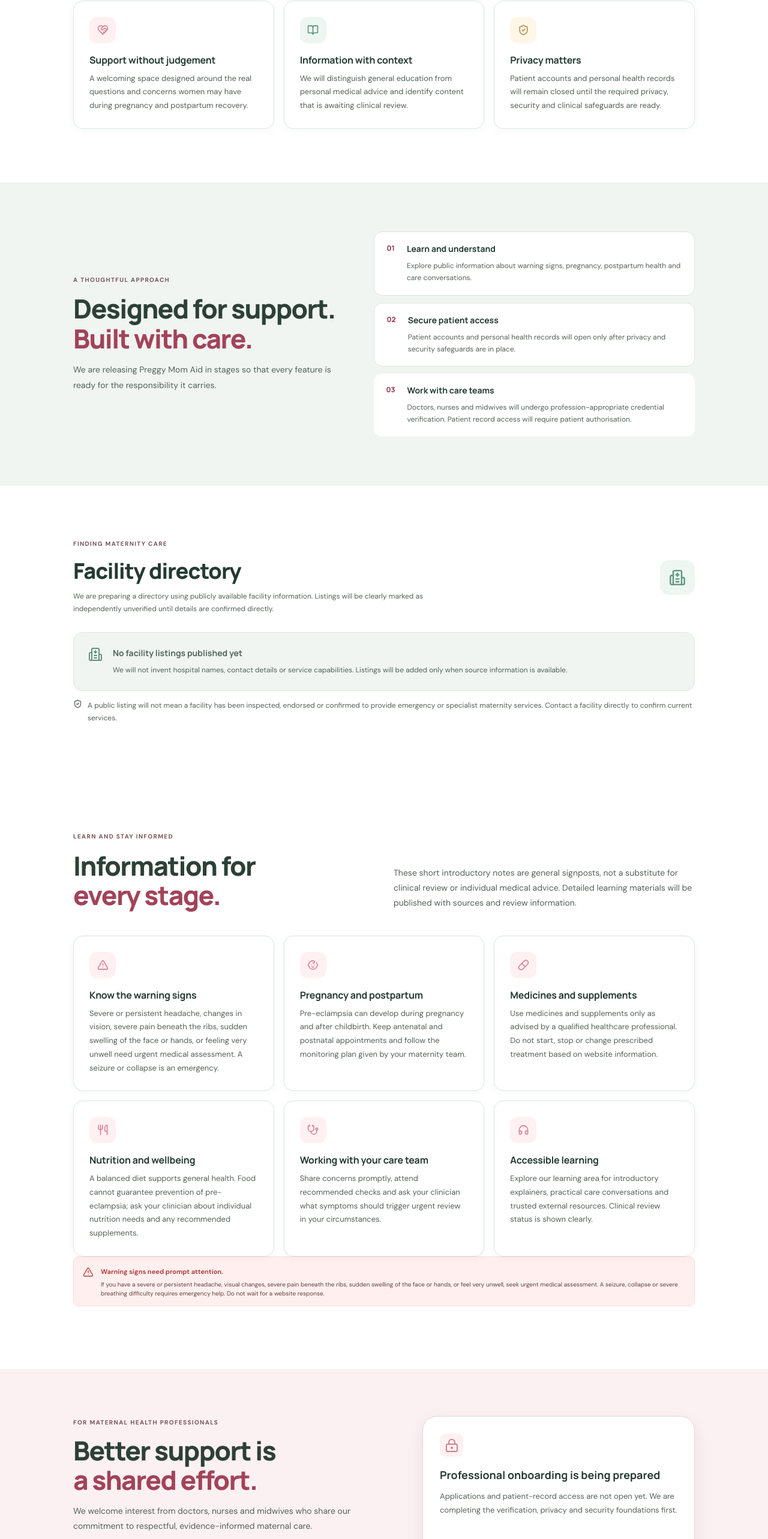
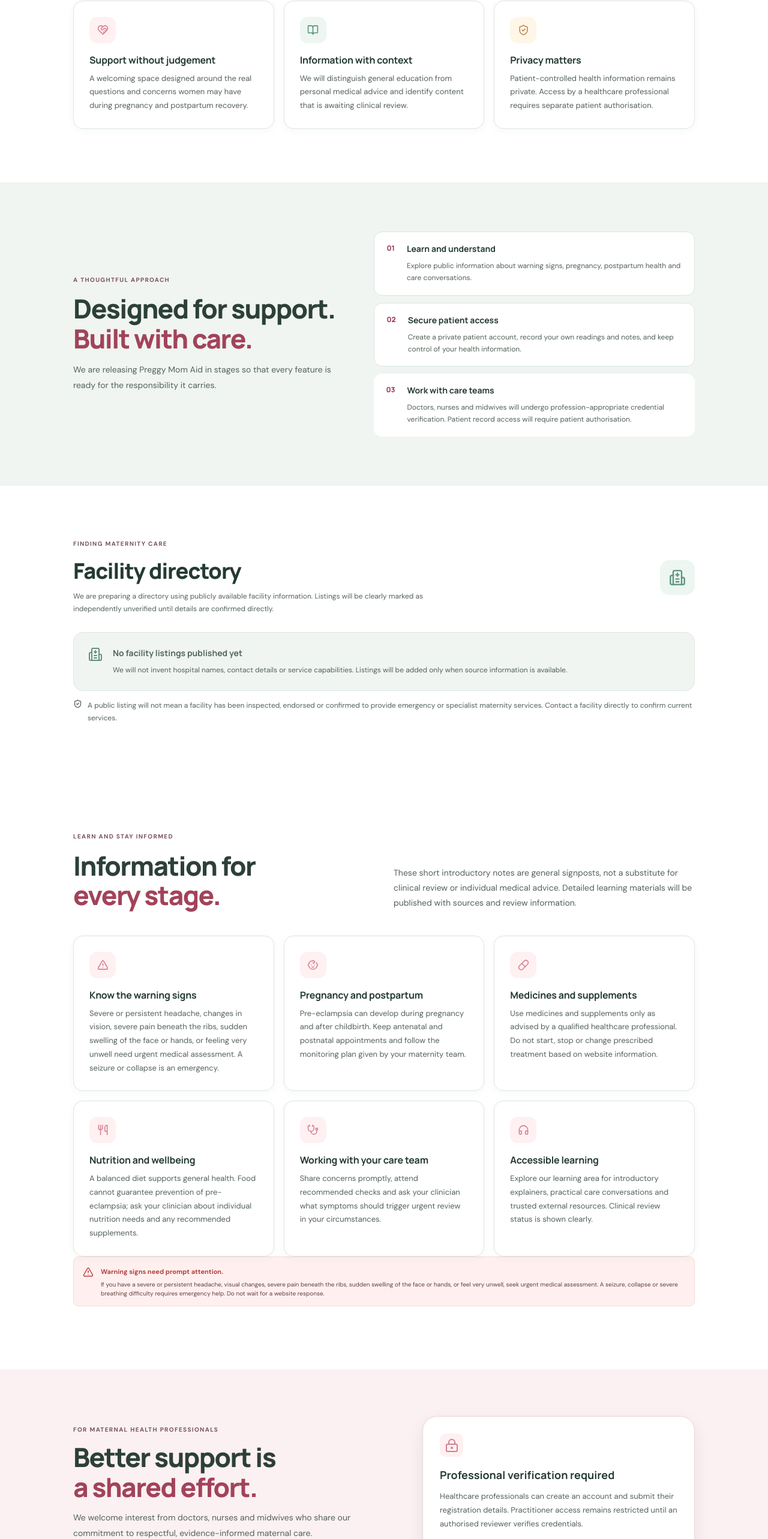
Before and after one commit to Adelegan-JD/preggy-mom-aid, a Next.js app: page / in a window 1280 px wide. Shown: the part 1079-3645 px from the top of the page at 60% size. Built offline with nearby package versions, Linux system fonts and the light colour scheme.

Commit message:
copy: align public site with patient and practitioner account rollout

```diff
--- a/app/page.tsx
+++ b/app/page.tsx
@@ -97,7 +97,7 @@ export default function HomePage() {
         <div className="mission-grid">
           <article><span className="mission-icon pink-icon"><HeartHandshake /></span><h3>Support without judgement</h3><p>A welcoming space designed around the real questions and concerns women may have during pregnancy and postpartum recovery.</p></article>
           <article><span className="mission-icon green-icon"><BookOpen /></span><h3>Information with context</h3><p>We will distinguish general education from personal medical advice and identify content that is awaiting clinical review.</p></article>
-          <article><span className="mission-icon gold-icon"><ShieldCheck /></span><h3>Privacy matters</h3><p>Patient accounts and personal health records will remain closed until the required privacy, security and clinical safeguards are ready.</p></article>
+          <article><span className="mission-icon gold-icon"><ShieldCheck /></span><h3>Privacy matters</h3><p>Patient-controlled health information remains private. Access by a healthcare professional requires separate patient authorisation.</p></article>
         </div>
       </section>
 
@@ -106,7 +106,7 @@ export default function HomePage() {
           <div><div className="section-kicker">A THOUGHTFUL APPROACH</div><h2>Designed for support.<br /><em>Built with care.</em></h2><p>We are releasing Preggy Mom Aid in stages so that every feature is ready for the responsibility it carries.</p></div>
           <div className="how-steps">
             <div><span>01</span><section><b>Learn and understand</b><p>Explore public information about warning signs, pregnancy, postpartum health and care conversations.</p></section></div>
-            <div><span>02</span><section><b>Secure patient access</b><p>Patient accounts and personal health records will open only after privacy and security safeguards are in place.</p></section></div>
+            <div><span>02</span><section><b>Secure patient access</b><p>Create a private patient account, record your own readings and notes, and keep control of your health information.</p></section></div>
             <div><span>03</span><section><b>Work with care teams</b><p>Doctors, nurses and midwives will undergo profession-appropriate credential verification. Patient record access will require patient authorisation.</p></section></div>
           </div>
         </div>
@@ -131,11 +131,11 @@ export default function HomePage() {
       </section>
 
       <section className="professional-section" id="professionals">
-        <div className="professional-copy"><div className="section-kicker">FOR MATERNAL HEALTH PROFESSIONALS</div><h2>Better support is<br /><em>a shared effort.</em></h2><p>We welcome interest from doctors, nurses and midwives who share our commitment to respectful, evidence-informed maternal care.</p><p>Professional accounts will require credential verification. Access to a patient's records will require that patient's separate authorisation.</p></div>
-        <div className="professional-card"><div className="professional-card-icon"><LockKeyhole /></div><h3>Professional onboarding is being prepared</h3><p>Applications and patient-record access are not open yet. We are completing the verification, privacy and security foundations first.</p><a href="#contact">Register your interest <ArrowRight size={16} /></a></div>
+        <div className="professional-copy"><div className="section-kicker">FOR MATERNAL HEALTH PROFESSIONALS</div><h2>Better support is<br /><em>a shared effort.</em></h2><p>We welcome interest from doctors, nurses and midwives who share our commitment to respectful, evidence-informed maternal care.</p><p>Professional accounts require registration checks. Access to a patient's records requires that patient's separate authorisation.</p></div>
+        <div className="professional-card"><div className="professional-card-icon"><LockKeyhole /></div><h3>Professional verification required</h3><p>Healthcare professionals can create an account and submit their registration details. Practitioner access remains restricted until an authorised reviewer verifies credentials.</p><a href="#contact">Register your interest <ArrowRight size={16} /></a></div>
       </section>
 
-      <section className="launch-status" id="launch-status"><div><span className="status-dot" /> CURRENT PLATFORM STATUS</div><h2>Public information first.<br /><em>Patient accounts later.</em></h2><p>The public information site is available for review. Patient registration, professional accounts and personal health records remain closed while the secure platform and clinical safeguards are completed.</p><span className="status-label"><LockKeyhole size={14} /> Patient registration is not open</span></section>
+      <section className="launch-status" id="launch-status"><div><span className="status-dot" /> CURRENT PLATFORM STATUS</div><h2>Public information.<br /><em>Private accounts and care tools.</em></h2><p>Patients can create private accounts and record their own information once the database migration is applied. Professional accounts remain restricted until credentials are verified. Features that require clinical review or patient consent are activated only after their safeguards are complete.</p><span className="status-label"><LockKeyhole size={14} /> Account registration available</span></section>
 
       <section className="public-section" id="contact">
         <div className="section-kicker">PARTNERSHIPS AND ENQUIRIES</div>
```
